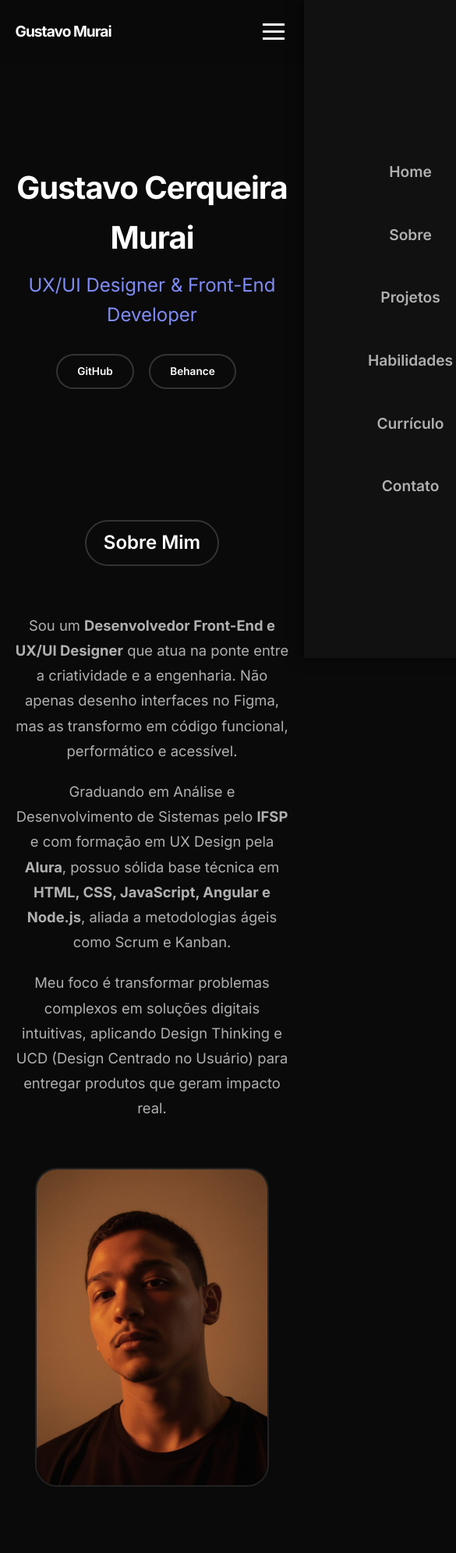
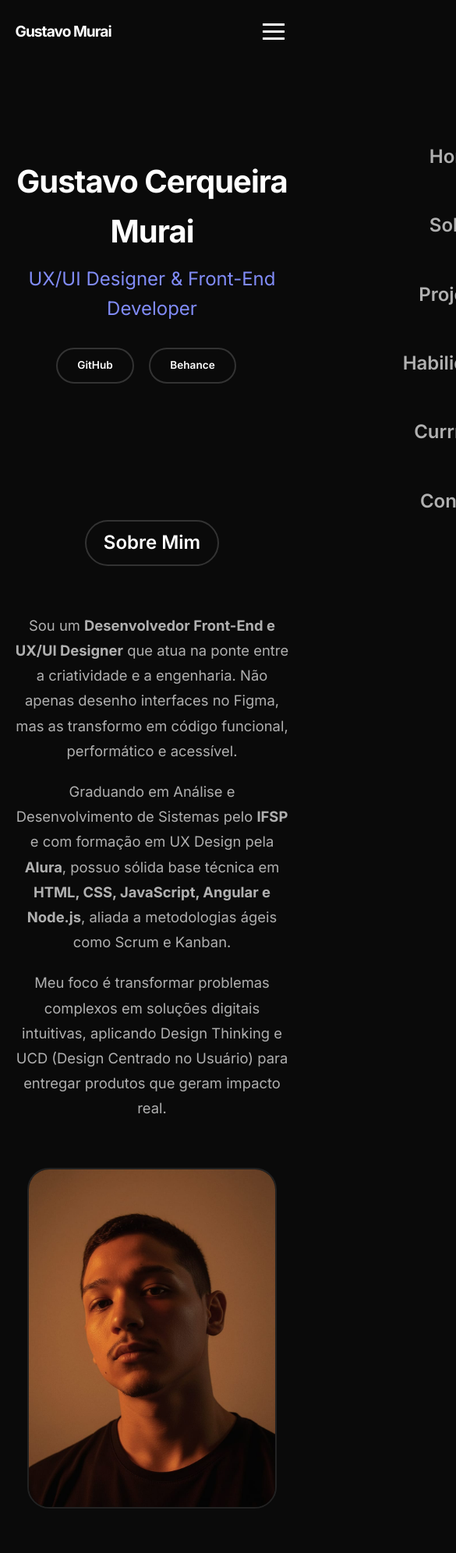
Before and after one commit to gustavomurai/meu-portfolio, a plain HTML site: page index.html in a window 390 px wide. Shown: the top 1992 px of the page at 78% size, 585 px wide, since content can reach past the window. Drawn offline with Linux system fonts and the light colour scheme.

Commit message:
Add files via upload

```diff
--- a/script.js
+++ b/script.js
@@ -8,7 +8,7 @@ window.scrollTo(0, 0);
 
 
 // ===============================
-// MENU MOBILE (NOVO)
+// MENU MOBILE (LÓGICA)
 // ===============================
 const mobileMenu = document.querySelector('.mobile-menu');
 const navList = document.querySelector('.nav-list');
--- a/style.css
+++ b/style.css
@@ -16,12 +16,16 @@
     box-sizing: border-box;
 }
 
+html, body {
+    overflow-x: hidden; /* IMPEDE O ARRASTO LATERAL */
+    width: 100%;
+}
+
 body {
     background-color: var(--bg-color);
     color: var(--text-primary);
     font-family: 'Inter', sans-serif;
     line-height: 1.6;
-    overflow-x: hidden; /* Evita rolagem horizontal indesejada no mobile */
 }
 
 /* NAV */
@@ -194,8 +198,10 @@ section {
 }
 
 .sobre-foto img {
-    width: 420px;
-    height: 540px;
+    /* CORREÇÃO DO BUG DE ZOOM/ARRASTO */
+    width: 100%;
+    max-width: 420px; /* Limite máximo para desktop */
+    height: auto;
     object-fit: cover;
     border-radius: 28px;
     border: 2px solid #222;
@@ -326,22 +332,10 @@ section {
 }
 
 /* HOVER COLORIDO */
-.skills-list.ux span:hover {
-    border-color: var(--ux-color);
-    color: var(--ux-color);
-}
-.skills-list.front span:hover {
-    border-color: var(--front-color);
-    color: var(--front-color);
-}
-.skills-list.tools span:hover {
-    border-color: var(--tools-color);
-    color: var(--tools-color);
-}
-.skills-list.general span:hover {
-    border-color: var(--general-color);
-    color: var(--general-color);
-}
+.skills-list.ux span:hover { border-color: var(--ux-color); color: var(--ux-color); }
+.skills-list.front span:hover { border-color: var(--front-color); color: var(--front-color); }
+.skills-list.tools span:hover { border-color: var(--tools-color); color: var(--tools-color); }
+.skills-list.general span:hover { border-color: var(--general-color); color: var(--general-color); }
 
 
 /* CURRÍCULO */
@@ -498,6 +492,7 @@ footer {
 
     nav {
         padding: 1.5rem 5%;
+        justify-content: space-between; /* Garante que o menu fique na ponta */
     }
 
     /* Menu Mobile Ativado */
@@ -507,58 +502,51 @@ footer {
     }
 
     .nav-list {
-        position: absolute;
+        position: fixed; /* Fixa o menu na tela inteira */
         top: 0;
         right: 0;
-        width: 70%; /* Menu ocupa 70% da tela */
+        width: 100%; /* Tela cheia para não sobrar espaço */
         height: 100vh;
-        background: #111;
+        background: #0a0a0a;
         flex-direction: column;
         align-items: center;
         justify-content: center;
         gap: 50px;
-        transform: translateX(100%); /* Esconde o menu */
-        transition: transform 0.3s ease-in;
-        box-shadow: -5px 0 15px rgba(0,0,0,0.5);
+        transform: translateX(100%); /* Esconde */
+        transition: transform 0.3s ease-in-out;
+        z-index: 999;
     }
 
     .nav-list.active {
-        transform: translateX(0); /* Mostra o menu */
+        transform: translateX(0); /* Mostra */
     }
 
     .nav-list a {
-        font-size: 1.2rem;
+        font-size: 1.5rem;
         font-weight: 600;
     }
 
-    /* Efeito X no botão */
-    .mobile-menu.active .line1 {
-        transform: rotate(-45deg) translate(-5px, 6px);
-    }
-    .mobile-menu.active .line2 {
-        opacity: 0;
-    }
-    .mobile-menu.active .line3 {
-        transform: rotate(45deg) translate(-5px, -6px);
-    }
+    /* Animação do botão Hambúrguer */
+    .mobile-menu.active .line1 { transform: rotate(-45deg) translate(-5px, 6px); }
+    .mobile-menu.active .line2 { opacity: 0; }
+    .mobile-menu.active .line3 { transform: rotate(45deg) translate(-5px, -6px); }
 
-    /* Ajustes Gerais de Espaçamento */
+    /* Ajustes Gerais de Espaçamento Mobile */
     section {
-        padding: 80px 5% 0; /* Reduzi o topo de 160px para 80px */
+        padding: 80px 5% 0; /* Margens laterais menores */
     }
 
     #hero {
         padding: 120px 5% 80px;
         text-align: center;
         flex-direction: column;
-        justify-content: center;
     }
 
     h1 {
-        font-size: 2.5rem; /* Fonte menor no mobile */
+        font-size: 2.5rem;
     }
 
-    /* Sobre Mim - Coluna */
+    /* Sobre Mim - Pilha vertical */
     .sobre-container {
         flex-direction: column;
         align-items: center;
@@ -567,9 +555,9 @@ footer {
     }
 
     .sobre-foto img {
+        /* Garante que a foto não estoure a tela */
         width: 100%;
-        max-width: 300px;
-        height: auto;
+        max-width: 320px;
     }
 
     /* Projetos - 1 Coluna */
@@ -585,6 +573,6 @@ footer {
 
     /* Habilidades */
     .skills-wrapper {
-        grid-template-columns: 1fr; /* Uma coluna de habilidades */
+        grid-template-columns: 1fr;
     }
 }
```
